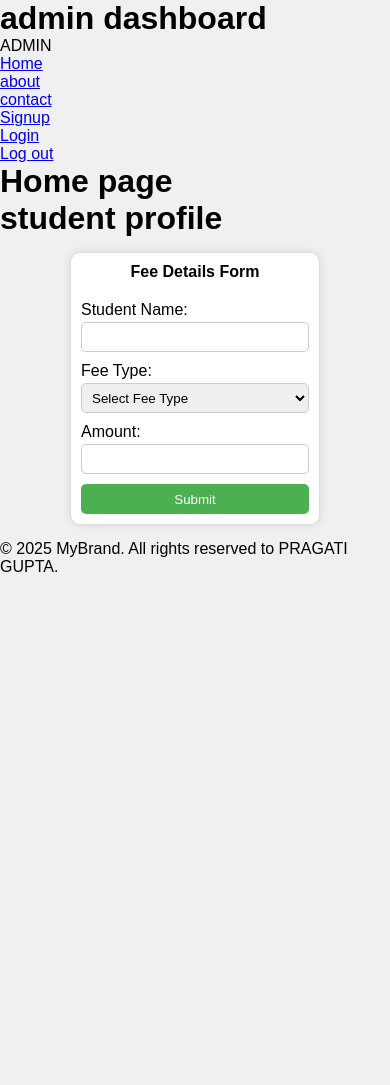
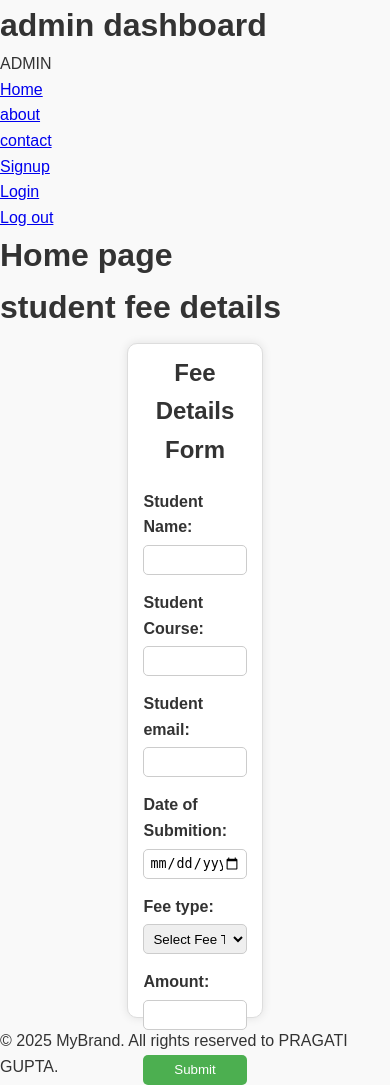
Before and after one commit to pragatigupta17/django_dashboard, a Django app: page /home/ in a window 390 px wide. Before the commit the page ends 572 px from the top, so only its background shows below. Run offline with Django 5.2, Linux system fonts and the light colour scheme.

Commit message:
fee details

```diff
--- a/project/app/templates/home.html
+++ b/project/app/templates/home.html
@@ -1,7 +1,7 @@
 {% extends "admindashboard.html" %}
 {% block content %}
 <h1>Home page </h1>
-<h1>student profile</h1>
+<h1>student fee details </h1>
 <!DOCTYPE html>
 <html lang="en">
 <head>
@@ -11,18 +11,24 @@
 
 
 <style>
- *{
+/* Global Styles */
+
+* {
   box-sizing: border-box;
   margin: 0;
   padding: 0;
 }
+
 body {
   font-family: Arial, sans-serif;
-    background-color: #f0f0f0;
+  line-height: 1.6;
+  color: #333;
+  background-color: #f9f9f9;
 }
 
 .container {
-    max-width: 400px;
+  width: 35%;
+  height:80%;
   margin: 40px auto;
   padding: 20px;
   background-color: #fff;
@@ -36,27 +42,49 @@ h2 {
   margin-bottom: 20px;
 }
 
+form {
+  display: flex;
+  flex-direction: column;
+  align-items: center;
+}
+
 .form-group {
-    margin-bottom: 20px;
+  margin-bottom: 10px;
+  width: 90%;
 }
 
 label {
   display: block;
-    margin-bottom: 10px;
+  margin-bottom: 5px;
+  font-weight: bold;
 }
 
-input[type="text"], input[type="number"], select {
+input[type="text"],
+input[type="email"],
+input[type="date"],
+input[type="number"],
+select {
   width: 100%;
-    height: 40px;
-    padding: 10px;
+  height: 30px;
+  padding: 5px;
   border: 1px solid #ccc;
   border-radius: 5px;
 }
 
+input[type="text"]:focus,
+input[type="email"]:focus,
+input[type="date"]:focus,
+input[type="number"]:focus,
+select:focus {
+  border-color: #aaa;
+  box-shadow: 0 0 10px rgba(0, 0, 0, 0.1);
+}
+
 button[type="submit"] {
-    width: 100%;
+  width: 90%;
   height: 40px;
   padding: 10px;
+  margin-top:10px;
   background-color: #4CAF50;
   color: #fff;
   border: none;
@@ -67,14 +95,23 @@ button[type="submit"] {
 button[type="submit"]:hover {
   background-color: #3e8e41;
 }
-@media only screen and (max-width: 768px) {
+
+button[type="submit"]:active {
+  transform: translateY(2px);
+}
+
+/* Media Queries */
+
+@media (max-width: 768px) {
   .container {
-        max-width: 300px;
     margin: 20px auto;
-        padding: 15px;
   }
-    h2 {
-        font-size: 18px;
+}
+
+@media (max-width: 480px) {
+  .container {
+    margin: 10px auto;
+    padding: 10px;
   }
   .form-group {
     margin-bottom: 15px;
@@ -82,65 +119,42 @@ button[type="submit"]:hover {
   label {
     margin-bottom: 5px;
   }
-    input[type="text"], input[type="number"], select {
-        height: 35px;
-        padding: 8px;
+  input[type="text"],
+  input[type="email"],
+  input[type="date"],
+  input[type="number"],
+  select {
+    height: 30px;
+    padding: 5px;
   }
   button[type="submit"] {
-        height: 35px;
-        padding: 8px;
+    height: 30px;
+    padding: 5px;
   }
 }
 
-/* For extra small screens (max-width: 480px) */
-@media only screen and (max-width: 480px) {
+@media (max-width: 320px) {
   .container {
-        max-width: 250px;
-        margin: 15px auto;
-        padding: 10px;
-    }
-    h2 {
-        font-size: 16px;
+    margin: 5px auto;
+    padding: 5px;
   }
   .form-group {
     margin-bottom: 10px;
   }
   label {
-        margin-bottom: 3px;
-    }
-    input[type="text"], input[type="number"], select {
-        height: 30px;
-        padding: 6px;
-    }
-    button[type="submit"] {
-        height: 30px;
-        padding: 6px;
-    }
-}
-
-/* For mobile devices (max-width: 320px) */
-@media only screen and (max-width: 320px) {
-    .container {
-        max-width: 200px;
-        margin: 10px auto;
-        padding: 5px;
-    }
-    h2 {
-        font-size: 14px;
-    }
-    .form-group {
-        margin-bottom: 5px;
-    }
-    label {
     margin-bottom: 2px;
   }
-    input[type="text"], input[type="number"], select {
+  input[type="text"],
+  input[type="email"],
+  input[type="date"],
+  input[type="number"],
+  select {
     height: 25px;
-        padding: 4px;
+    padding: 2px;
   }
   button[type="submit"] {
     height: 25px;
-        padding: 4px;
+    padding: 2px;
   }
 }
 </style>
@@ -149,12 +163,25 @@ button[type="submit"]:hover {
     <div class="container">
         <h2>Fee Details Form</h2>
         <form id="fee-form">
+
             <div class="form-group">
                 <label for="student-name">Student Name:</label>
                 <input type="text" id="student-name" name="student-name" required>
             </div>
             <div class="form-group">
-                <label for="fee-type">Fee Type:</label>
+                <label for="student-name">Student Course:</label>
+                <input type="text" id="student-name" name="student-name" required>
+            </div>
+            <div class="form-group">
+                <label for="student-email">Student email:</label>
+                <input type="email" id="student-email" name="student-email" required>
+            </div>
+            <div class="form-group">
+                <label for="date">Date of Submition:</label>
+                <input type="date" id="date" name="date" required>
+            </div>
+            <div class="form-group">
+             <label for="date">Fee type:</label>
                 <select id="fee-type" name="fee-type" required>
                     <option value="">Select Fee Type</option>
                     <option value="tuition">Tuition Fee</option>
--- a/project/app/views.py
+++ b/project/app/views.py
@@ -14,9 +14,10 @@ def signin(request):
             x = "Welcome to Admin panel"
             return render(request,'admindashboard.html',{'msg': x})
         else:
-            admin=signin.objects.filter(email=email)
+            x="Admin not match"
+            return render(request,'signin.html', {'mag':x})
             if(data):
-                user=signin.objects.get(email=email)
+                user=User.objects.get(email=email)
                 print(user)
                 password=user.email
                 if(password==password):
```
Also changed, not shown: project/app/templates/signin.html (+5 -5 lines), project/app/migrations/0001_initial.py (added), project/db.sqlite3. Lines whose indentation alone changed are shown as unchanged.
